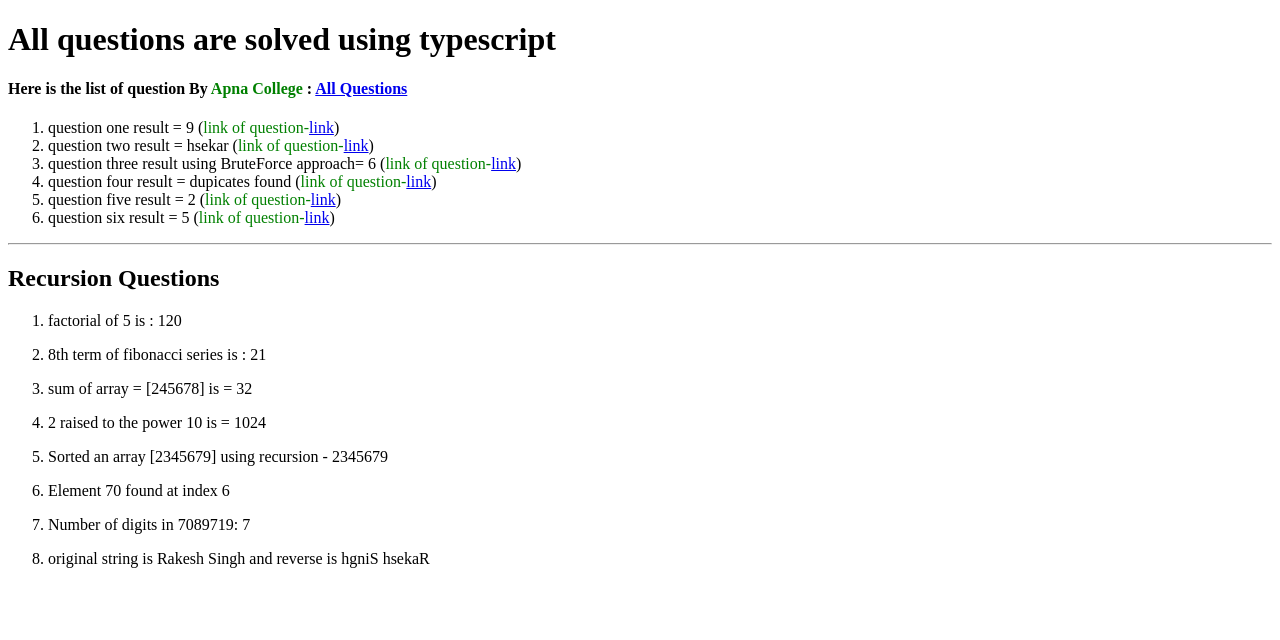
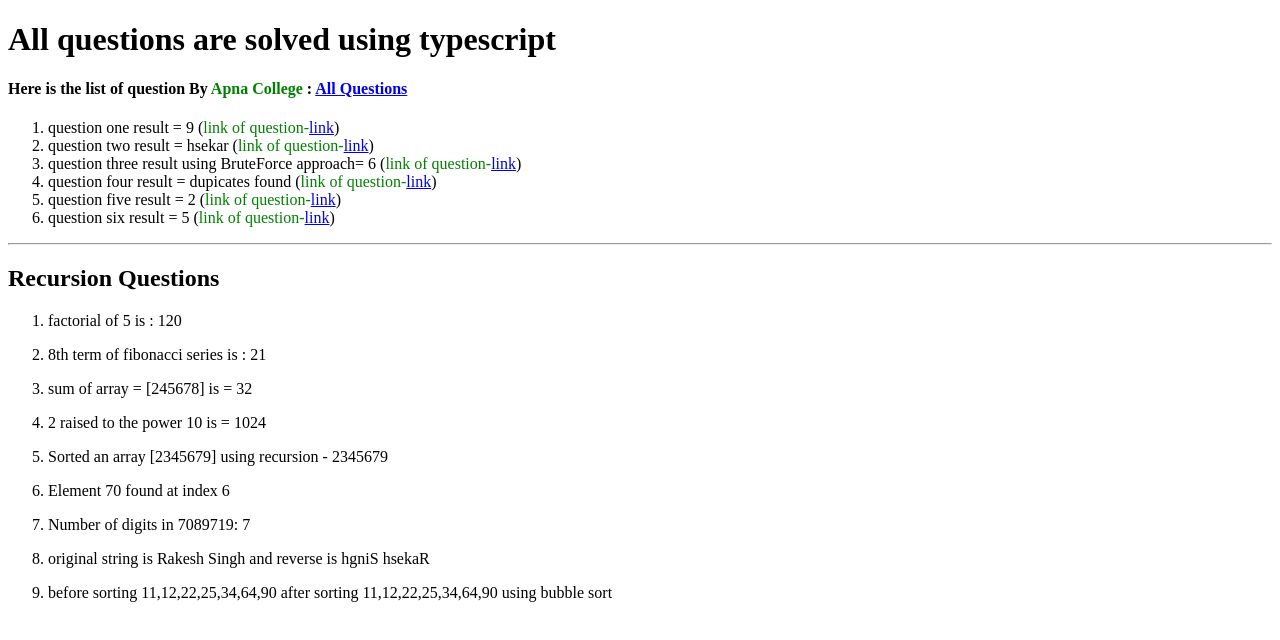
Before and after one commit to XI4507/codepractice, a React (Create React App) app: page / in a window 1280 px wide. Shown: the top 640 px of the page. Built offline with nearby package versions, Linux system fonts and the light colour scheme.

Commit message:
bubble sort using recursion

```diff
--- a/src/App.tsx
+++ b/src/App.tsx
@@ -10,6 +10,7 @@ import RecFour from "./recursion/RecFour";
 import RecSeven from "./recursion/RecSeven";
 import RecSix from "./recursion/RecSix";
 import RecThree from "./recursion/RecThree";
+import RecNine from "./recursion/recNine";
 import RecOne from "./recursion/recOne";
 import RecTwo from "./recursion/recTwo";
 
@@ -71,6 +72,9 @@ const App = () => {
         <li>
           <RecEight />
         </li>
+        <li>
+          <RecNine />
+        </li>
       </ol>
     </div>
   );
--- a/src/recursion/RecSeven.tsx
+++ b/src/recursion/RecSeven.tsx
@@ -1,4 +1,3 @@
-import React from "react";
 
 function countDigits(num: number): number {
   if (num < 10) {
--- /dev/null
+++ b/src/recursion/recNine.tsx
@@ -0,0 +1,24 @@
+const RecNine = () => {
+    function bubbleSort(arr: number[]): number[] {
+        const n = arr.length;
+
+        for (let i = 0; i < n - 1; i++) {
+            for (let j = 0; j < n - 1 - i; j++) {
+                if (arr[j] > arr[j + 1]) {
+                    const temp = arr[j];
+                    arr[j] = arr[j + 1];
+                    arr[j + 1] = temp;
+                }
+            }
+        }
+
+        return arr;
+    }
+
+    const unsortedArray = [64, 34, 25, 12, 22, 11, 90];
+    const sortedArray = bubbleSort(unsortedArray);
+
+  return <div>{`before sorting ${unsortedArray} after sorting ${sortedArray} using bubble sort`}</div>;
+};
+
+export default RecNine;
```
